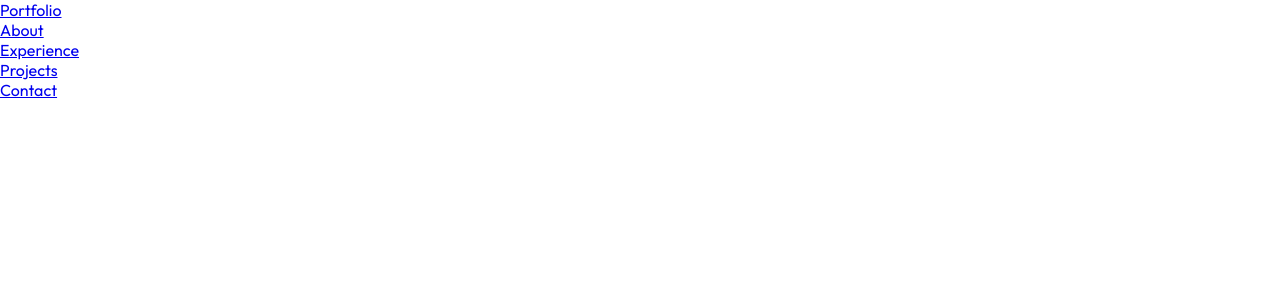
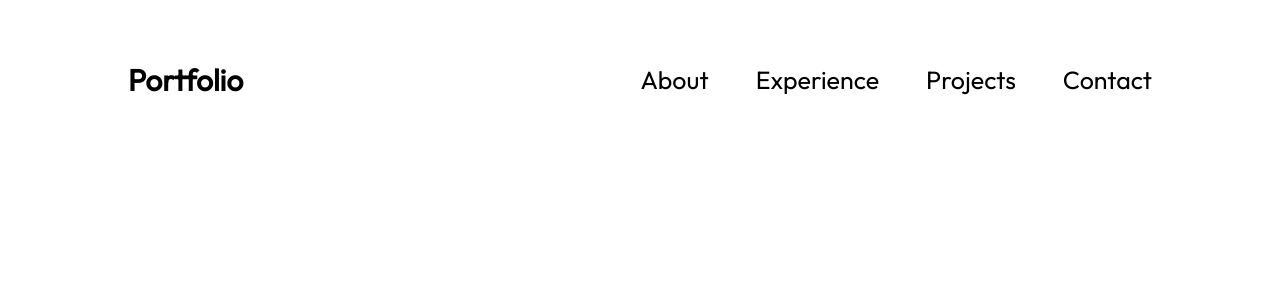
Before and after one commit to Dikshasharmaa/ResponsivePortfolio, a React (Create React App) app: page / in a window 1280 px wide. Shown: the top 300 px of the page. Built offline with nearby package versions, Linux system fonts and the light colour scheme.

Commit message:
Added css to the navbar

```diff
--- a/src/App.modules.css
+++ b/src/App.modules.css
@@ -1,7 +1,7 @@
 @import "./vars.css";
 
 .App {
-  background-color: #04152d;
+  background-color: var(--color-bg);
   width: 100%;
   height: 100%;
   overflow: hidden;
--- a/src/components/Navbar.jsx
+++ b/src/components/Navbar.jsx
@@ -1,11 +1,12 @@
 import React from 'react';
+import styles from './Navbar.module.css';
 
 export const Navbar = () => {
     return (
-       <nav>
-        <a href="/">Portfolio</a>
-        <div>
-            <ul>
+       <nav className={styles.navbar}>
+        <a className={styles.title} href="/">Portfolio</a>
+        <div className= {styles.menu}>
+            <ul className={styles.menuItem}>
                 <li><a href="#about">About</a></li>
                 <li><a href="#experience">Experience</a></li>
                 <li><a href="#projects">Projects</a></li>
--- a/src/components/Navbar.module.css
+++ b/src/components/Navbar.module.css
@@ -0,0 +1,31 @@
+@import "../vars.css";
+
+.navbar {
+    position: relative;
+    display:flex;
+    align-items: center;
+    justify-content: space-between;
+    padding-top: 61px;
+    z-index:2 ;
+    margin: 0 10%;
+}
+.title{
+    font-size: 30px;
+    font-weight: 600;
+    text-decoration: none;
+    color: var(--color-text);
+}
+.menu{
+    display: flex;
+}
+.menuItem{
+    display: flex;
+    gap:47px;
+    list-style:none;
+
+}
+.menuItem a {
+    font-size: 25px;
+    color: var(--color-text);
+    text-decoration: none;
+}
--- a/src/vars.css
+++ b/src/vars.css
@@ -1,6 +1,6 @@
 :root {
     /* Colours */
-    --color-text: #fff;
+    --color-text: black;
     --color-primary: #576cbc;
     --color-secondary: #19376d;
     --color-dark: #0b2447;
```
